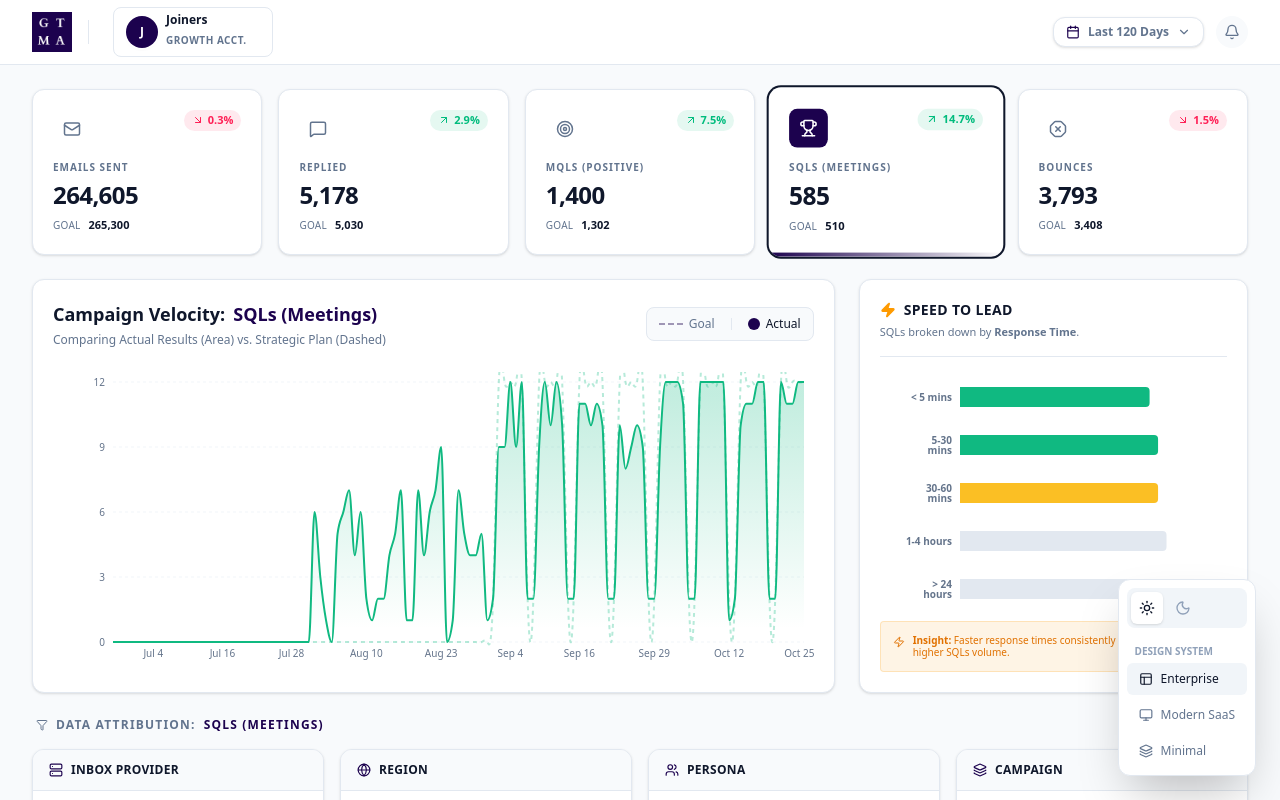
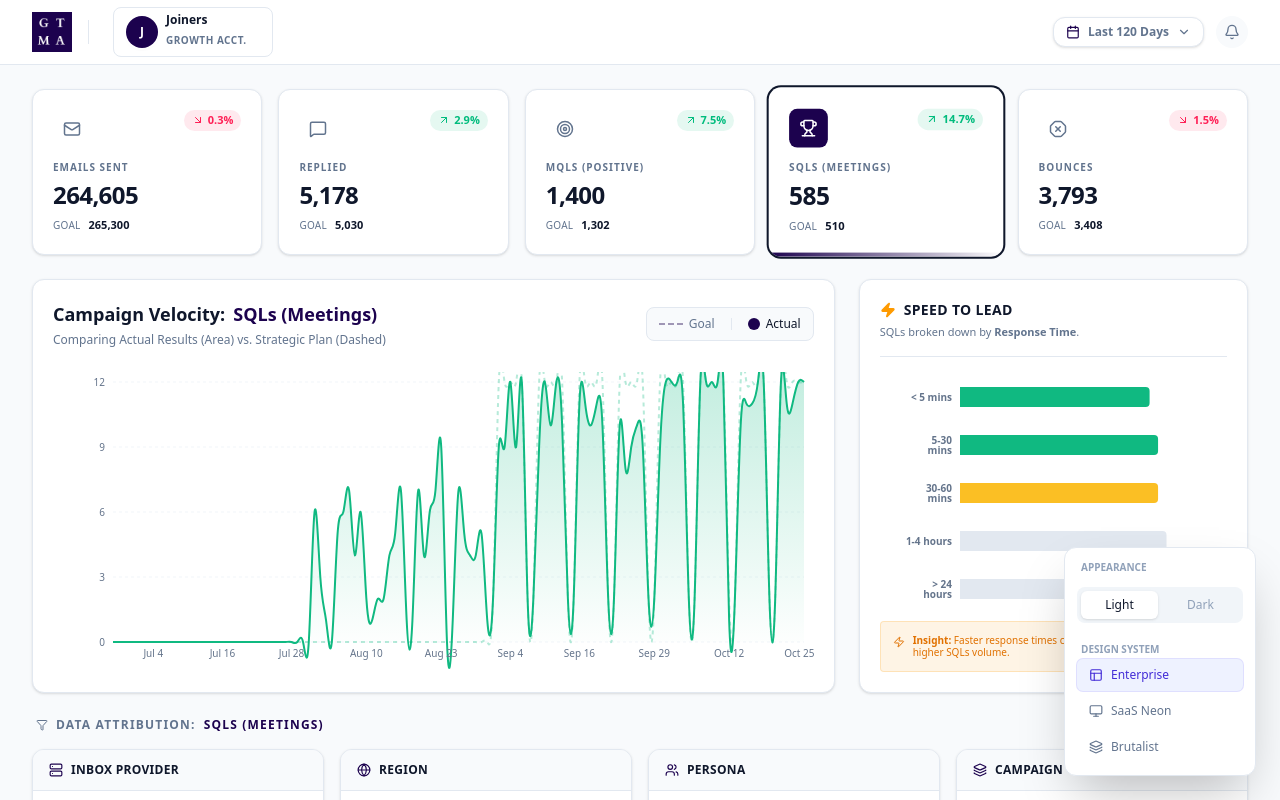
Before and after one commit to weshen83/joiners-dashboard, a Next.js app: page / in a window 1280 px wide. Shown: the top 800 px of the page. Built offline with nearby package versions, Linux system fonts and the light colour scheme.

Commit message:
Added Design EngineV2

```diff
--- a/app/page.tsx
+++ b/app/page.tsx
@@ -161,62 +161,95 @@ interface ThemeConfig {
   accent: string;
   accentLight: string;
   chartMain: string;
+  chartPlannedOpacity: number;
+  chartStrokeWidth: number;
+  chartType: 'monotone' | 'basis' | 'step' | 'linear' | 'natural';
   radius: string;
   shadow: string;
   headerBg: string;
   logoFilter: string;
+  fontFamily: string;
+  filter: string; // CSS Filter for glows
 }
 
 const getTheme = (mode: ThemeMode, design: DesignSystem): ThemeConfig => {
   const isDark = mode === 'dark';
 
-  // Base colors that change with design system
-  let accent = '#1C024E'; // Default Enterprise Purple
-  let radius = 'rounded-xl';
-  let shadow = 'shadow-sm';
+  // --- DESIGN SYSTEM DEFAULTS ---
+  let theme: Partial<ThemeConfig> = {};
 
-  if (design === 'modern') {
-    accent = '#2563eb'; // Bright Blue
-    radius = 'rounded-2xl';
-    shadow = 'shadow-lg shadow-indigo-500/10';
-  } else if (design === 'minimal') {
-    accent = '#10b981'; // Emerald
-    radius = 'rounded-none';
-    shadow = 'shadow-none border-b-2';
+  switch(design) {
+    case 'modern': // "Neon SaaS" - Glows, Glass, Rounded
+      theme = {
+        radius: 'rounded-3xl',
+        shadow: isDark ? 'shadow-[0_0_30px_-5px_rgba(37,99,235,0.3)]' : 'shadow-xl shadow-indigo-100',
+        chartType: 'basis', // Super smooth
+        chartStrokeWidth: 4,
+        chartPlannedOpacity: 0.5,
+        fontFamily: 'font-sans',
+        filter: isDark ? 'drop-shadow(0 0 8px rgba(96,165,250,0.5))' : 'drop-shadow(0 0 4px rgba(37,99,235,0.3))',
+        border: 'border-transparent' // Glass look usually has no hard border
+      };
+      break;
+
+    case 'minimal': // "Brutalist" - Hard lines, No Shadows, Monospace feel
+      theme = {
+        radius: 'rounded-none',
+        shadow: 'shadow-none',
+        chartType: 'step', // Robot/Engineer feel
+        chartStrokeWidth: 2,
+        chartPlannedOpacity: 1, // Solid dashed line
+        fontFamily: 'font-mono tracking-tight',
+        filter: 'none',
+        border: isDark ? 'border-2 border-slate-700' : 'border-2 border-slate-900'
+      };
+      break;
+
+    default: // "Enterprise" - Clean, Standard (Default)
+      theme = {
+        radius: 'rounded-xl',
+        shadow: 'shadow-sm',
+        chartType: 'natural',
+        chartStrokeWidth: 2,
+        chartPlannedOpacity: 0.3,
+        fontFamily: 'font-sans',
+        filter: 'none',
+        border: isDark ? 'border-slate-800' : 'border-slate-200'
+      };
+      break;
   }
 
-  // Dark/Light overrides
+  // --- COLOR MODES ---
   if (isDark) {
     return {
       bg: 'bg-slate-950',
-      cardBg: 'bg-slate-900',
+      cardBg: design === 'modern' ? 'bg-slate-900/50 backdrop-blur-xl' : 'bg-slate-900',
       textPrimary: 'text-slate-100',
       textSecondary: 'text-slate-400',
-      border: 'border-slate-800',
-      accent: design === 'modern' ? '#60a5fa' : design === 'minimal' ? '#34d399' : '#a78bfa',
+      border: design === 'minimal' ? 'border-2 border-slate-700' : (design === 'modern' ? 'border-white/10' : 'border-slate-800'),
+      accent: design === 'modern' ? '#60a5fa' : design === 'minimal' ? '#ffffff' : '#a78bfa',
       accentLight: 'bg-slate-800',
-      chartMain: design === 'modern' ? '#60a5fa' : design === 'minimal' ? '#34d399' : '#a78bfa',
-      radius,
-      shadow: 'shadow-none',
-      headerBg: 'bg-slate-900',
-      logoFilter: 'invert(1) brightness(2)'
-    };
+      chartMain: design === 'modern' ? '#60a5fa' : design === 'minimal' ? '#ffffff' : '#a78bfa',
+      headerBg: design === 'modern' ? 'bg-slate-950/80 backdrop-blur-md' : 'bg-slate-950',
+      logoFilter: 'invert(1) brightness(2)',
+      ...theme
+    } as ThemeConfig;
   }
 
+  // LIGHT MODE
   return {
-    bg: design === 'modern' ? 'bg-indigo-50/30' : 'bg-slate-50',
-    cardBg: 'bg-white',
+    bg: design === 'modern' ? 'bg-indigo-50/50' : 'bg-slate-50',
+    cardBg: design === 'modern' ? 'bg-white/70 backdrop-blur-xl' : 'bg-white',
     textPrimary: 'text-slate-900',
     textSecondary: 'text-slate-500',
-    border: design === 'minimal' ? 'border-slate-300' : 'border-slate-200',
-    accent,
+    border: design === 'minimal' ? 'border-2 border-slate-900' : (design === 'modern' ? 'border-white/40' : 'border-slate-200'),
+    accent: design === 'modern' ? '#2563eb' : design === 'minimal' ? '#0f172a' : '#1C024E',
     accentLight: design === 'modern' ? 'bg-blue-50' : 'bg-slate-50',
-    chartMain: accent,
-    radius,
-    shadow,
-    headerBg: 'bg-white',
-    logoFilter: 'none'
-  };
+    chartMain: design === 'modern' ? '#2563eb' : design === 'minimal' ? '#0f172a' : '#1C024E',
+    headerBg: design === 'modern' ? 'bg-white/80 backdrop-blur-md' : 'bg-white',
+    logoFilter: 'none',
+    ...theme
+  } as ThemeConfig;
 };
 
 /**
@@ -239,7 +272,7 @@ const StatCard: React.FC<StatCardProps> = ({ title, value, subValue, trend, icon
     onClick={onClick}
     className={`
       relative overflow-hidden p-5 transition-all duration-300 text-left w-full group
-      ${theme.cardBg} ${theme.radius}
+      ${theme.cardBg} ${theme.radius} ${theme.fontFamily}
       ${isActive
         ? `ring-2 ring-[${theme.accent}] z-10 scale-[1.02] ${theme.shadow}`
         : `border ${theme.border} hover:border-[${theme.accent}]/50 ${theme.shadow}`
@@ -252,7 +285,7 @@ const StatCard: React.FC<StatCardProps> = ({ title, value, subValue, trend, icon
         className={`p-2.5 rounded-lg transition-colors`}
         style={{
           backgroundColor: isActive ? theme.accent : undefined,
-          color: isActive ? '#fff' : undefined
+          color: isActive ? (theme.chartMain === '#ffffff' ? '#000' : '#fff') : undefined
         }}
       >
         <Icon size={18} className={!isActive ? theme.textSecondary : ''} />
@@ -295,7 +328,7 @@ interface DrillDownTableProps {
 }
 
 const DrillDownTable: React.FC<DrillDownTableProps> = ({ title, icon: Icon, data, total, theme }) => (
-  <div className={`${theme.cardBg} ${theme.radius} border ${theme.border} ${theme.shadow} flex flex-col h-full overflow-hidden`}>
+  <div className={`${theme.cardBg} ${theme.radius} border ${theme.border} ${theme.shadow} ${theme.fontFamily} flex flex-col h-full overflow-hidden`}>
     <div className={`px-4 py-3 border-b ${theme.border} flex items-center justify-between ${theme.accentLight} bg-opacity-30`}>
       <h4 className={`font-bold flex items-center gap-2 text-xs uppercase tracking-wide ${theme.textPrimary}`}>
         <Icon size={14} style={{ color: theme.accent }} /> {title}
@@ -314,7 +347,7 @@ const DrillDownTable: React.FC<DrillDownTableProps> = ({ title, icon: Icon, data
             </div>
             <div className={`w-full rounded-full h-1.5 overflow-hidden ${theme.accentLight}`}>
               <div
-                className={`h-full rounded-full opacity-80 group-hover:opacity-100 transition-all duration-500`}
+                className={`h-full ${theme.radius === 'rounded-none' ? 'rounded-none' : 'rounded-full'} opacity-80 group-hover:opacity-100 transition-all duration-500`}
                 style={{ width: `${total > 0 ? (item.value / total) * 100 : 0}%`, backgroundColor: theme.accent }}
               ></div>
             </div>
@@ -335,7 +368,7 @@ interface CustomTooltipProps {
 const CustomTooltip: React.FC<CustomTooltipProps> = ({ active, payload, label, theme }) => {
   if (active && payload && payload.length) {
     return (
-      <div className={`${theme.cardBg} p-3 ${theme.radius} shadow-xl border ${theme.border} text-xs`}>
+      <div className={`${theme.cardBg} p-3 ${theme.radius} shadow-xl border ${theme.border} text-xs ${theme.fontFamily} backdrop-blur-md`}>
         <p className={`font-bold mb-2 border-b ${theme.border} pb-1 ${theme.textSecondary}`}>{label}</p>
         {payload.map((entry, index) => (
           <div key={index} className="flex items-center gap-3 mb-1 justify-between">
@@ -491,10 +524,10 @@ export default function SalesDashboard() {
   const config = getChartConfig();
 
   return (
-    <div className={`min-h-screen font-sans transition-colors duration-300 pb-20 ${theme.bg} ${theme.textPrimary}`}>
+    <div className={`min-h-screen transition-colors duration-500 pb-20 ${theme.bg} ${theme.textPrimary} ${theme.fontFamily}`}>
 
       {/* --- HEADER --- */}
-      <header className={`${theme.headerBg} border-b ${theme.border} sticky top-0 z-50 transition-colors duration-300`}>
+      <header className={`${theme.headerBg} border-b ${theme.border} sticky top-0 z-50 transition-all duration-500`}>
         <div className="max-w-7xl mx-auto px-4 sm:px-6 lg:px-8 h-16 flex items-center justify-between">
           <div className="flex items-center gap-6">
             <div className="flex items-center gap-4">
@@ -539,42 +572,43 @@ export default function SalesDashboard() {
       </header>
 
       {/* --- THEME SWITCHER FLOATING WIDGET --- */}
-      <div className={`fixed bottom-6 right-6 z-50 p-2 ${theme.cardBg} border ${theme.border} shadow-2xl ${theme.radius} flex flex-col gap-2`}>
-        <div className="flex gap-1 p-1 bg-slate-100 dark:bg-slate-800 rounded-lg mb-2">
+      <div className={`fixed bottom-6 right-6 z-50 p-3 ${theme.cardBg} border ${theme.border} shadow-2xl ${theme.radius} flex flex-col gap-3 w-48 transition-all duration-300`}>
+        <div className="flex justify-between items-center px-1">
+          <span className="text-[10px] uppercase font-bold text-slate-400">Appearance</span>
+        </div>
+        <div className="flex gap-1 p-1 bg-slate-100 dark:bg-slate-800 rounded-lg">
             <button
               onClick={() => setMode('light')}
-              className={`p-2 rounded-md transition-all ${mode === 'light' ? 'bg-white shadow text-slate-900' : 'text-slate-400 hover:text-slate-600'}`}
-              title="Light Mode"
+              className={`flex-1 py-1.5 rounded-md text-xs font-medium transition-all ${mode === 'light' ? 'bg-white shadow text-slate-900' : 'text-slate-400 hover:text-slate-600'}`}
             >
-              <Sun size={16} />
+              Light
             </button>
             <button
               onClick={() => setMode('dark')}
-              className={`p-2 rounded-md transition-all ${mode === 'dark' ? 'bg-slate-700 shadow text-white' : 'text-slate-400 hover:text-slate-600'}`}
-              title="Dark Mode"
+              className={`flex-1 py-1.5 rounded-md text-xs font-medium transition-all ${mode === 'dark' ? 'bg-slate-700 shadow text-white' : 'text-slate-400 hover:text-slate-600'}`}
             >
-              <Moon size={16} />
+              Dark
             </button>
         </div>
         <div className="space-y-1">
-          <p className="text-[10px] uppercase font-bold text-slate-400 px-2">Design System</p>
+          <span className="text-[10px] uppercase font-bold text-slate-400 px-1">Design System</span>
           <button
             onClick={() => setDesign('enterprise')}
-            className={`w-full text-left px-3 py-2 text-xs font-medium rounded-md transition-all flex items-center gap-2 ${design === 'enterprise' ? 'bg-slate-100 dark:bg-slate-800 text-slate-900 dark:text-white' : 'text-slate-500 hover:bg-slate-50 dark:hover:bg-slate-800'}`}
+            className={`w-full text-left px-3 py-2 text-xs font-medium rounded-md transition-all flex items-center gap-2 ${design === 'enterprise' ? 'bg-indigo-50 dark:bg-slate-700 text-indigo-700 dark:text-white ring-1 ring-indigo-500/20' : 'text-slate-500 hover:bg-slate-50 dark:hover:bg-slate-800'}`}
           >
             <Layout size={14} /> Enterprise
           </button>
           <button
             onClick={() => setDesign('modern')}
-            className={`w-full text-left px-3 py-2 text-xs font-medium rounded-md transition-all flex items-center gap-2 ${design === 'modern' ? 'bg-blue-50 dark:bg-slate-800 text-blue-600 dark:text-blue-400' : 'text-slate-500 hover:bg-slate-50 dark:hover:bg-slate-800'}`}
+            className={`w-full text-left px-3 py-2 text-xs font-medium rounded-md transition-all flex items-center gap-2 ${design === 'modern' ? 'bg-blue-50 dark:bg-slate-700 text-blue-600 dark:text-blue-400 ring-1 ring-blue-500/20' : 'text-slate-500 hover:bg-slate-50 dark:hover:bg-slate-800'}`}
           >
-            <Monitor size={14} /> Modern SaaS
+            <Monitor size={14} /> SaaS Neon
           </button>
           <button
             onClick={() => setDesign('minimal')}
-            className={`w-full text-left px-3 py-2 text-xs font-medium rounded-md transition-all flex items-center gap-2 ${design === 'minimal' ? 'bg-emerald-50 dark:bg-slate-800 text-emerald-600 dark:text-emerald-400' : 'text-slate-500 hover:bg-slate-50 dark:hover:bg-slate-800'}`}
+            className={`w-full text-left px-3 py-2 text-xs font-medium rounded-md transition-all flex items-center gap-2 ${design === 'minimal' ? 'bg-emerald-50 dark:bg-slate-700 text-emerald-600 dark:text-emerald-400 ring-1 ring-emerald-500/20' : 'text-slate-500 hover:bg-slate-50 dark:hover:bg-slate-800'}`}
           >
-            <Layers size={14} /> Minimal
+            <Layers size={14} /> Brutalist
           </button>
         </div>
       </div>
@@ -644,7 +678,7 @@ export default function SalesDashboard() {
         <div className="grid grid-cols-1 lg:grid-cols-3 gap-6 mb-6">
 
           {/* --- MAIN CHART --- */}
-          <div className={`lg:col-span-2 ${theme.cardBg} ${theme.radius} border ${theme.border} ${theme.shadow} p-5 transition-colors duration-300`}>
+          <div className={`lg:col-span-2 ${theme.cardBg} ${theme.radius} border ${theme.border} ${theme.shadow} p-5 transition-all duration-500`}>
             <div className="flex items-center justify-between mb-6">
               <div>
                 <h2 className={`text-lg font-bold flex items-center gap-2 ${theme.textPrimary}`}>
@@ -670,56 +704,79 @@ export default function SalesDashboard() {
                 <ComposedChart data={chartData} margin={{ top: 10, right: 10, left: 0, bottom: 0 }}>
                   <defs>
                     <linearGradient id="colorMain" x1="0" y1="0" x2="0" y2="1">
-                      <stop offset="5%" stopColor={config.color} stopOpacity={0.25}/>
+                      <stop offset="5%" stopColor={config.color} stopOpacity={design === 'minimal' ? 0 : 0.25}/>
                       <stop offset="95%" stopColor={config.color} stopOpacity={0}/>
                     </linearGradient>
                   </defs>
-                  <CartesianGrid strokeDasharray="3 3" vertical={false} stroke={mode === 'dark' ? '#334155' : '#f1f5f9'} />
+
+                  {design !== 'minimal' && (
+                    <CartesianGrid
+                      strokeDasharray="3 3"
+                      vertical={false}
+                      stroke={mode === 'dark' ? '#334155' : '#f1f5f9'}
+                    />
+                  )}
+
                   <XAxis
                     dataKey="displayDate"
                     tick={{ fill: mode === 'dark' ? '#94a3b8' : '#64748b', fontSize: 10, fontWeight: 500 }}
-                    axisLine={false}
+                    axisLine={design === 'minimal'}
                     tickLine={false}
                     minTickGap={40}
                   />
                   <YAxis
                     tick={{ fill: mode === 'dark' ? '#94a3b8' : '#64748b', fontSize: 10, fontWeight: 500 }}
-                    axisLine={false}
+                    axisLine={design === 'minimal'}
                     tickLine={false}
                     tickFormatter={(value) => value >= 1000 ? `${(value/1000).toFixed(1)}k` : value}
                   />
                   <Tooltip content={<CustomTooltip theme={theme} />} />
 
                   <Line
-                    type="natural"
+                    type={theme.chartType}
                     dataKey={config.planned}
                     stroke={config.color}
                     strokeDasharray="4 4"
-                    strokeWidth={2}
+                    strokeWidth={design === 'minimal' ? 2 : 2}
                     dot={false}
-                    opacity={0.3}
+                    opacity={theme.chartPlannedOpacity}
                     name="Goal"
                     activeDot={false}
                     isAnimationActive={true}
                   />
 
-                  <Area
-                    type="monotone"
+                  {design === 'minimal' ? (
+                     // Minimal Mode: Only Line, No Area
+                     <Line
+                       type={theme.chartType}
                        dataKey={config.actual}
                        stroke={config.color}
-                    strokeWidth={2}
+                       strokeWidth={theme.chartStrokeWidth}
+                       dot={false}
+                       activeDot={{ r: 4, fill: config.color }}
+                       name="Actual"
+                     />
+                  ) : (
+                     // Standard/Modern Mode: Area + Glow
+                     <Area
+                       type={theme.chartType}
+                       dataKey={config.actual}
+                       stroke={config.color}
+                       strokeWidth={theme.chartStrokeWidth}
                        fillOpacity={1}
                        fill="url(#colorMain)"
                        name="Actual"
+                       style={{ filter: theme.filter }} // APPLIES GLOW IN MODERN MODE
                        animationDuration={1000}
                      />
+                  )}
                 </ComposedChart>
               </ResponsiveContainer>
             </div>
           </div>
 
           {/* --- TTL CHART --- */}
-          <div className={`${theme.cardBg} ${theme.radius} border ${theme.border} ${theme.shadow} p-5 flex flex-col transition-colors duration-300`}>
+          <div className={`${theme.cardBg} ${theme.radius} border ${theme.border} ${theme.shadow} p-5 flex flex-col transition-all duration-500`}>
             <div className={`mb-4 pb-4 border-b ${theme.border}`}>
                <h3 className={`font-bold flex items-center gap-2 text-sm uppercase tracking-wide ${theme.textPrimary}`}>
                  <Zap size={16} className="text-amber-500 fill-amber-500" /> Speed to Lead
@@ -749,11 +806,14 @@ export default function SalesDashboard() {
                     cursor={{fill: mode === 'dark' ? '#334155' : '#f8fafc'}}
                     contentStyle={{ borderRadius: '8px', border: 'none' }}
                   />
-                  <Bar dataKey="value" radius={[0, 4, 4, 0]} barSize={20}>
+                  <Bar dataKey="value" radius={[0, 4, 4, 0]} barSize={design === 'minimal' ? 30 : 20}>
                     {ttlConfig.data.map((entry, index) => (
                       <Cell
                         key={`cell-${index}`}
                         fill={index < 2 ? '#10b981' : index === 2 ? '#fbbf24' : mode === 'dark' ? '#475569' : '#e2e8f0'}
+                        // Brutalist Stroke in Minimal Mode
+                        stroke={design === 'minimal' ? (mode === 'dark' ? '#fff' : '#000') : 'none'}
+                        strokeWidth={design === 'minimal' ? 1 : 0}
                       />
                     ))}
                   </Bar>
@@ -761,8 +821,8 @@ export default function SalesDashboard() {
               </ResponsiveContainer>
             </div>
 
-            <div className={`mt-2 rounded p-3 border border-amber-500/20 bg-amber-500/10`}>
-               <div className="flex items-start gap-2 text-[10px] text-amber-600 dark:text-amber-400">
+            <div className={`mt-2 rounded p-3 ${design === 'minimal' ? 'border-2 border-amber-500 text-amber-600 bg-transparent' : 'border border-amber-500/20 bg-amber-500/10'}`}>
+               <div className={`flex items-start gap-2 text-[10px] ${design === 'minimal' ? 'text-amber-700 dark:text-amber-400 font-bold' : 'text-amber-600 dark:text-amber-400'}`}>
                  <Zap size={12} className="mt-0.5 shrink-0" />
                  <p className="leading-tight"><strong>Insight:</strong> Faster response times consistently correlate with higher {ttlConfig.label} volume.</p>
                </div>
```
Lines whose indentation alone changed are shown as unchanged.
